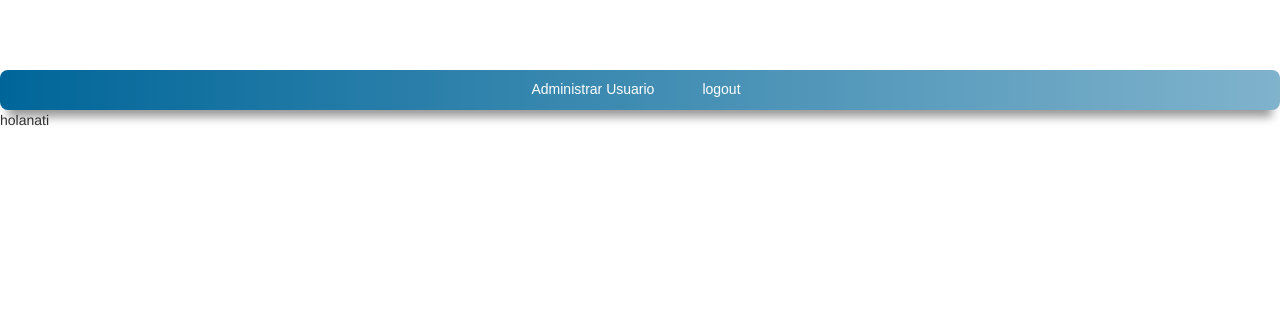
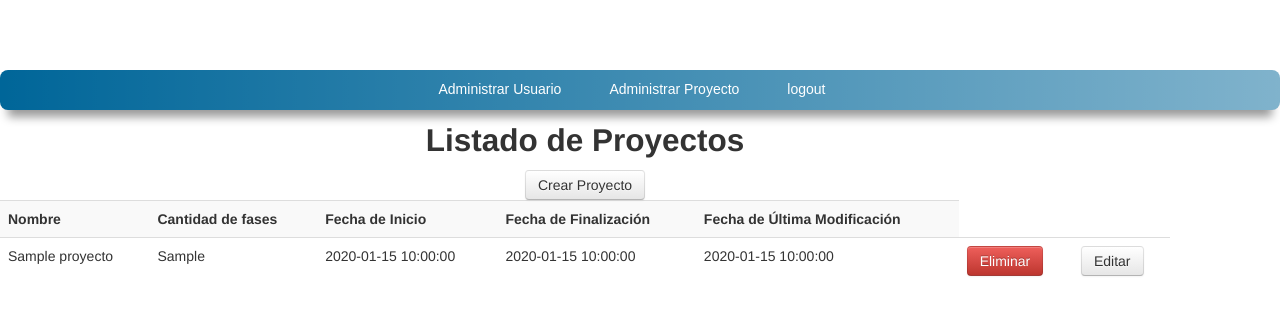
Before and after one commit to diegocrzt/pmspy, a Flask app: template pms/templates/admProyecto.html in a window 1280 px wide. Shown: the top 315 px of the page. Run offline with Flask 2, Linux system fonts and the light colour scheme; the template is opened without the code that fills it: most values are stand-ins (such as "Sample title", 1, 10 or a date in 2020); parts of the project's set-up code (start-up, migrations or seed data) failed here and were passed over; some libraries are stand-ins or nearby versions.

Commit message:
pruebaantesmerge

```diff
--- a/pms/main.py
+++ b/pms/main.py
@@ -48,6 +48,8 @@ class Main(flask.views.MethodView):
 
 def login_required(method):
     """
+        holaaaaaaaa
+
         Muestra un mensaje pidiendo que el usuario inicie sesion
     """
     @functools.wraps(method)
@@ -178,4 +180,4 @@ def edUsuario(u=None):
 
 
 app.debug = True
-run_simple("localhost", 5020, app, use_reloader=True, use_debugger=True, use_evalex=True)
+run_simple("localhost", 5050, app, use_reloader=True, use_debugger=True, use_evalex=True)
--- a/pms/templates/admProyecto.html
+++ b/pms/templates/admProyecto.html
@@ -4,20 +4,82 @@
 <div class="menuHolder">
 	<ul class="nav">
 		<li>
-			<li><a class="top-a" href="/admusuario/"><b>Administrar Usuario</b></a>
+			<li>
+				<a class="top-a" href="/admusuario/">
+					<b>Administrar Usuario</b>
+				</a>
 			<div class="col1">
 				<ul class="colSingle">
 					<li><a href="/admusuario/">Crear</a>
-					<li><a href="#url">Eliminar</a>
 					<li><a href="/admusuario/">Editar</a>
 				</ul>
 			</div>
 		</li>
-			<li><a class="top-a" href="/"><b>logout</b></a></li>
+		<li>
+			<li>
+				<a class="top-a" href="/admproyecto/">
+					<b>Administrar Proyecto</b>
+				</a>
+			<div class="col1">
+				<ul class="colSingle">
+					<li><a href="/admproyecto/">Crear</a>
+					<li><a href="/admproyecto/">Editar</a>
+				</ul>
+			</div>
+		</li>
+		<li><a class="top-a" href="/"><b>logout</b></a></li>
 	</ul>
 </div>
 {%endblock%}
 
 {%block content%}
-<div>holanati</div>
+<div class="usuarios" align="center">
+
+
+	<div class="row" align="center">
+		<div class="span12" align="center">
+			<h2> Listado de Proyectos </h2>
+			<a class="btn"
+				href="/admProyecto/proyecto/">
+				Crear Proyecto
+			</a>
+			<div/>
+			<table class="table table-striped">
+				<tr>
+					<th>Nombre</th>
+					<th>Cantidad de fases </th>
+					<th>Fecha de Inicio</th>
+					<th>Fecha de Finalización</th>
+					<th>Fecha de Última Modificación</th>
+				</tr>
+         			{% for p in proyectos %}
+				<tr>
+					<td>{{p.nombre}}</td>
+					<td>{{p.cantFase}}</td>
+					<td>{{p.fechaInicio}}</td>
+					<td>{{p.fechaFin}}</td>
+					<td>{{p.fechaUltMod}}</td>
+					<td>
+						<a class="btn btn-danger"
+							href="/admProyecto/eliminarProyecto/{{p.id}}">
+							Eliminar
+						</a>
+					</td>
+           			<td>
+           				<a class="btn"
+           					href="/admProyecto/proyecto/{{p.id}}">
+							Editar
+						</a>
+					</td>
+         			</tr>
+         			{% else %}
+         			<tr>
+         				No se han creado proyectos aún
+         			</tr>
+         			{% endfor %}
+       		</table>
+		</div>
+	</div>
+
+</div>
 {%endblock%}
```
